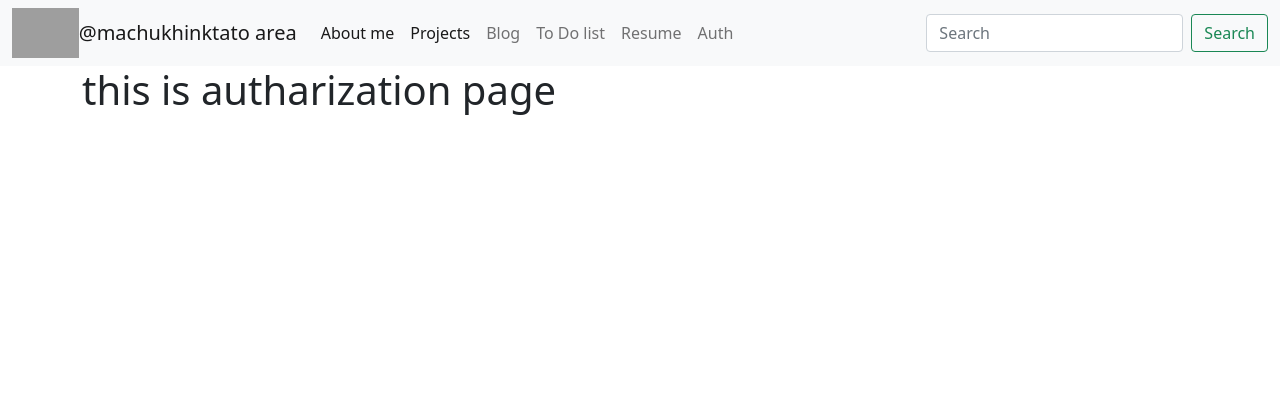
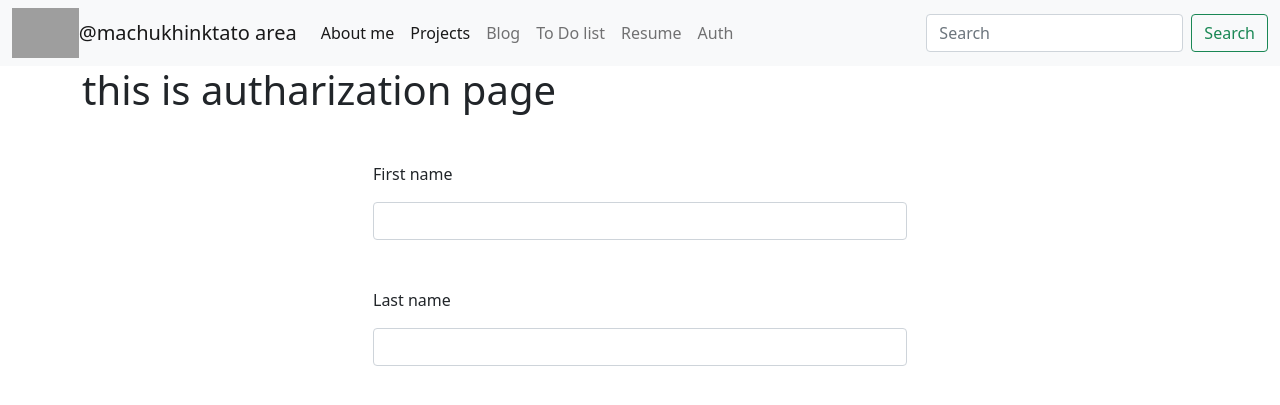
Before and after one commit to machukhinktato/personal-portfolio-ondj, a Django app: page /auth/ in a window 1280 px wide. Shown: the top 405 px of the page. Run offline with Django 3.2, Linux system fonts and the light colour scheme; grey boxes are pictures that could not be loaded.

Commit message:
all works project in  progress

```diff
--- /dev/null
+++ b/authapp/forms.py
@@ -0,0 +1,13 @@
+from  django import forms
+from .models import UserProfile
+
+
+class UserProfileLoginForm(forms.ModelForm):
+    class Meta:
+        model = UserProfile
+        fields = ['first_name', 'last_name']
+
+        widgets = {
+            'first_name': forms.TextInput(attrs={'class': 'form-control'}),
+            'last_name': forms.TextInput(attrs={'class': 'form-control'})
+        }
--- a/authapp/templates/authapp/auth.html
+++ b/authapp/templates/authapp/auth.html
@@ -3,4 +3,13 @@
 
 {% block content %}
     <h1>this is autharization page</h1>
+
+    {% for field in fields %}
+
+        <div class="container col-6 mt-5">
+            <p>{{ field.label }}</p>
+            <p>{{ field }}</p>
+        </div>
+
+    {% endfor %}
 {% endblock %}
--- a/authapp/views.py
+++ b/authapp/views.py
@@ -1,5 +1,8 @@
 from django.shortcuts import render
+from .forms import UserProfileLoginForm
 
 
 def auth_main(request):
-    return render(request, 'authapp/auth.html')
+    if request.method == 'GET':
+        fields = UserProfileLoginForm
+        return render(request, 'authapp/auth.html', {'fields': fields})
```
